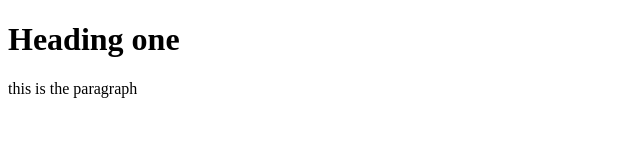
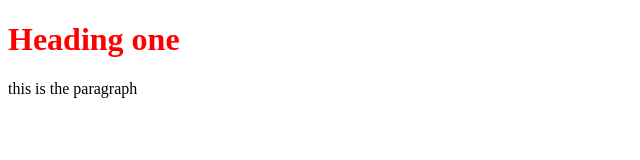
Before and after one commit to Akind01/day-2-repo, a plain HTML site: page index.html in a window 1280 px wide. Shown: the whole page, without its empty margins (0-640 px from the left). Drawn offline with Linux system fonts and the light colour scheme.

Commit message:
third changes

```diff
--- a/index.html
+++ b/index.html
@@ -6,7 +6,7 @@
     <title>Document</title>
 </head>
 <body>
-    <h1>Heading one</h1>
+    <h1 style="color: red">Heading one</h1>
     <p>this is the paragraph</p>
 
 </body>
```
